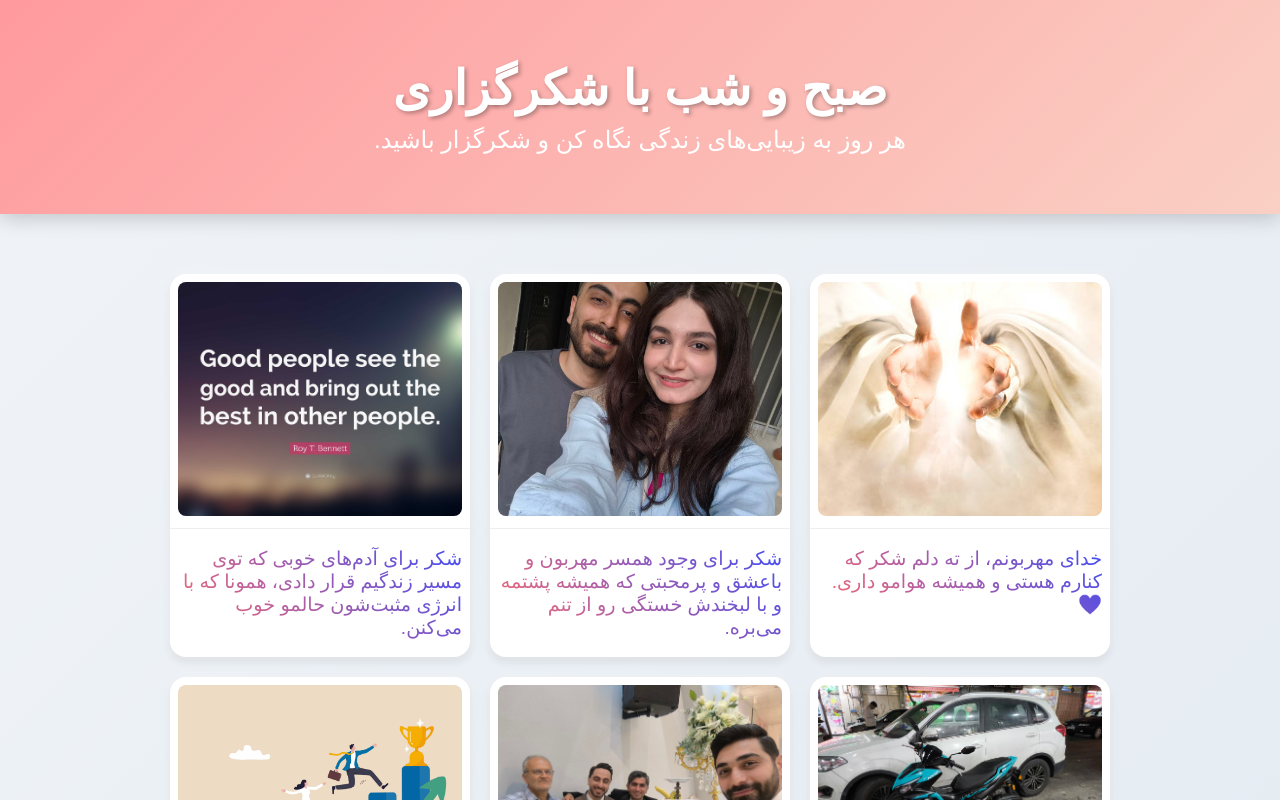
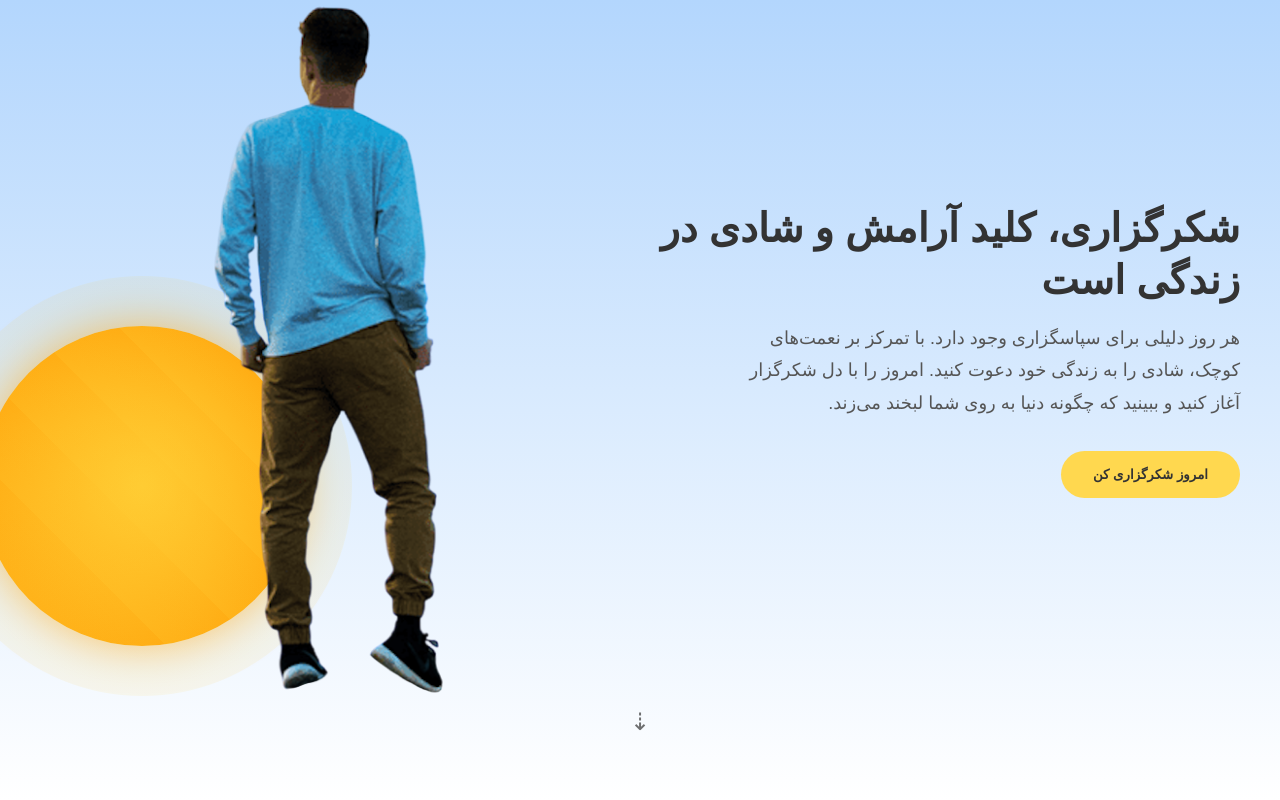
Before and after one commit to sob-hon/daily-thanksgiving, a Next.js app: page / in a window 1280 px wide. Shown: the top 800 px of the page. Built offline with nearby package versions, Linux system fonts and the light colour scheme.

Commit message:
feat: update hero section and add animation

```diff
--- a/src/app/page.tsx
+++ b/src/app/page.tsx
@@ -160,7 +160,7 @@ export default function Home() {
   return (
     <div className={styles.pageContainer}>
       <Hero />
-      <div className={styles.cardContainer}>
+      <div className={styles.cardContainer} id="cards-section">
         {cardData.map((card) => (
           <Card
             key={card.id}
--- a/src/components/card/card.module.css
+++ b/src/components/card/card.module.css
@@ -1,4 +1,5 @@
 /* components/Card.module.css */
+
 .card {
   background-color: #ffffff;
   border-radius: 16px;
--- a/src/components/hero/hero.module.css
+++ b/src/components/hero/hero.module.css
@@ -1,4 +1,4 @@
-/* app/hero/hero.module.css */
+/* app/hero/hero.module.css
 .hero {
   text-align: center;
   padding: 60px 20px;
@@ -19,4 +19,240 @@
   font-size: 1.5rem;
   margin-top: 10px;
   font-family: 'Vazir', sans-serif;
+} */
+
+/* HeroSection.module.css
+.section {
+  position: relative;
+  height: 100vh;
+  width: 100%;
+  overflow: hidden;
+  font-family: 'Vazir', sans-serif;
 }
+
+.background {
+  position: absolute;
+  top: 0;
+  right: 0;
+  bottom: 0;
+  left: 0;
+  background: linear-gradient(135deg, #4299e1, #9f7aea);
+  opacity: 0.8;
+  animation: zoomBg 10s infinite;
+}
+
+@keyframes zoomBg {
+  0% {
+    transform: scale(1);
+  }
+  50% {
+    transform: scale(1.05);
+  }
+  100% {
+    transform: scale(1);
+  }
+}
+
+.content {
+  position: relative;
+  z-index: 10;
+  display: flex;
+  flex-direction: column;
+  align-items: center;
+  justify-content: center;
+  height: 100%;
+  text-align: center;
+  padding: 0 16px;
+}
+
+.title {
+  font-size: 2.5rem;
+  font-weight: bold;
+  color: #ffffff;
+  margin-bottom: 16px;
+}
+
+.subtitle {
+  font-size: 1.25rem;
+  color: #e2e8f0;
+  margin-bottom: 32px;
+  max-width: 640px;
+}
+
+.button {
+  padding: 16px 32px;
+  background-color: #ffffff;
+  color: #3182ce;
+  font-weight: 600;
+  border: none;
+  border-radius: 9999px;
+  box-shadow: 0 2px 4px rgba(0, 0, 0, 0.1);
+  cursor: pointer;
+  transition: background-color 0.3s ease;
+  font-family: 'Vazir', sans-serif;
+}
+
+.button:hover {
+  background-color: #f7fafc;
+}
+
+
+@media (min-width: 768px) {
+  .title {
+    font-size: 3.5rem;
+  }
+  .subtitle {
+    font-size: 1.5rem;
+  }
+} */
+
+/* HeroSection.module.css */
+
+.section {
+  position: relative;
+  width: 100%;
+  height: 100vh;
+  background: linear-gradient(
+    180deg,
+    #b3d6fd 0%,
+    #ffffff 100%
+  ); /* Light blue to white gradient */
+  overflow: hidden; /* Ensures circle or image doesn't overflow */
+  display: flex;
+  align-items: center;
+  justify-content: center;
+  padding: 0 2rem;
+}
+
+.container {
+  position: relative;
+  max-width: 1200px;
+  width: 100%;
+  display: flex;
+  align-items: center;
+  justify-content: space-between;
+  margin-top: -100px;
+  gap: 2rem;
+}
+
+.textWrapper {
+  flex: 1;
+  direction: rtl; /* Right-to-left text for Persian */
+}
+
+.title {
+  font-size: 2.5rem;
+  font-weight: 700;
+  color: #333;
+  margin-bottom: 1rem;
+  line-height: 1.3;
+}
+
+.subtitle {
+  font-size: 1.125rem;
+  color: #555;
+  margin-bottom: 2rem;
+  line-height: 1.8;
+  max-width: 500px;
+}
+
+.ctaButton {
+  padding: 1rem 2rem;
+  background-color: #ffd84f;
+  color: #333;
+  font-weight: 600;
+  border: none;
+  border-radius: 9999px;
+  cursor: pointer;
+  transition: background-color 0.3s ease;
+}
+
+.ctaButton:hover {
+  background-color: #ffcd3b;
+}
+
+.manWrapper {
+  position: relative;
+  flex: 1;
+  display: flex;
+  justify-content: center;
+  align-items: flex-end;
+}
+
+.manImage {
+  position: relative;
+  width: 280px;
+  height: auto;
+  z-index: 2; /* Ensure the man is above the circle */
+}
+
+.circle-1 {
+  position: absolute;
+  bottom: 0;
+  right: 50%;
+  transform: translateX(50%);
+  width: 720px;
+  height: 420px;
+  background-color: #ffe866; /* Bright yellowish circle */
+  border-radius: 50%;
+  z-index: 1;
+}
+
+.circle {
+  position: absolute;
+  width: 320px;
+  height: 320px;
+  background: radial-gradient(circle, #ffcc33, #ff9900);
+  border-radius: 50%;
+  box-shadow: 0 0 40px rgba(255, 153, 0, 0.5); /* Soft glow effect */
+  bottom: 10%;
+  left: -10%;
+  z-index: 2;
+}
+
+/* Sun rays effect */
+.circle::before {
+  content: "";
+  position: absolute;
+  width: 420px;
+  height: 420px;
+  background: radial-gradient(
+    rgba(255, 204, 51, 0.3),
+    rgba(255, 153, 0, 0)
+  );
+  border-radius: 50%;
+  top: -50px;
+  left: -50px;
+  z-index: 1;
+}
+
+.circle::after {
+  content: "";
+  position: absolute;
+  width: 100%;
+  height: 100%;
+  background: repeating-linear-gradient(
+    0deg,
+    rgba(255, 204, 51, 0.4) 0%,
+    rgba(255, 204, 51, 0) 20%
+  );
+  border-radius: 50%;
+  transform: rotate(45deg);
+  opacity: 0.5;
+  z-index: 0;
+}
+
+
+.scrollIcon {
+  position: absolute;
+  bottom: 4rem;
+  font-size: 1.5rem;
+  color: #333;
+  opacity: 0.7;
+  cursor: pointer;
+  transition: opacity 0.3s;
+}
+
+.scrollIcon:hover {
+  opacity: 1;
+}
--- a/src/components/hero/index.tsx
+++ b/src/components/hero/index.tsx
@@ -1,13 +1,138 @@
+// "use client";
+// import { motion } from "framer-motion";
+// import styles from "./hero.module.css";
+
+// const Hero = () => {
+//   const scrollToCards = () => {
+//     const cardsSection = document.getElementById("cards-section");
+//     if (cardsSection) {
+//       cardsSection.scrollIntoView({ behavior: "smooth" });
+//     }
+//   };
+
+//   return (
+//     <section className={styles.section}>
+//       {/* Background overlay */}
+//       <div className={styles.background}></div>
+
+//       {/* Content container */}
+//       <div className={styles.content}>
+//         <motion.h1
+//           className={styles.title}
+//           initial={{ opacity: 0, y: -50 }}
+//           animate={{ opacity: 1, y: 0 }}
+//           transition={{ duration: 1 }}
+//         >
+//           هر روز سپاسگزار باش
+//         </motion.h1>
+//         <motion.p
+//           className={styles.subtitle}
+//           initial={{ opacity: 0 }}
+//           animate={{ opacity: 1 }}
+//           transition={{ delay: 0.5, duration: 1 }}
+//         >
+//           با قدردانی از کوچک‌ترین نعمت‌ها، هر روز را جشن بگیر
+//         </motion.p>
+//         <motion.button
+//           className={styles.button}
+//           whileHover={{ scale: 1.05 }}
+//           onClick={scrollToCards}
+//         >
+//           امروز شروع کن
+//         </motion.button>
+//       </div>
+//     </section>
+//   );
+// };
+
+// export default Hero;
+
+// import styles from "./hero.module.css";
+// import { FC } from "react";
+
+// const Hero: FC = () => {
+//   return (
+//     <section className={styles.hero}>
+//       <h1 className={styles.heroTitle}>صبح و شب با شکرگزاری</h1>
+//       <p className={styles.heroSubtitle}>
+//         هر روز به زیبایی‌های زندگی نگاه کن و شکرگزار باشید.
+//       </p>
+//     </section>
+//   );
+// };
+
+// export default Hero;
+"use client";
+import { FC } from "react";
+import Image from "next/image";
+import { motion } from "framer-motion";
 import styles from "./hero.module.css";
-import { FC } from "react";
 
 const Hero: FC = () => {
+  const handleScrollDown = () => {
+    const element = document.getElementById("cards-section");
+    if (element) {
+      element.scrollIntoView({ behavior: "smooth" });
+    }
+  };
+
   return (
-    <section className={styles.hero}>
-      <h1 className={styles.heroTitle}>صبح و شب با شکرگزاری</h1>
-      <p className={styles.heroSubtitle}>
-        هر روز به زیبایی‌های زندگی نگاه کن و شکرگزار باشید.
-      </p>
+    <section className={styles.section}>
+      <div className={styles.container}>
+        {/* سمت راست: متن */}
+        <div className={styles.textWrapper}>
+          <motion.h1
+            className={styles.title}
+            initial={{ opacity: 0, y: -30 }}
+            animate={{ opacity: 1, y: 0 }}
+            transition={{ duration: 1 }}
+          >
+            شکرگزاری، کلید آرامش و شادی در زندگی است
+          </motion.h1>
+
+          <motion.p
+            className={styles.subtitle}
+            initial={{ opacity: 0 }}
+            animate={{ opacity: 1 }}
+            transition={{ delay: 0.5, duration: 1 }}
+          >
+            هر روز دلیلی برای سپاسگزاری وجود دارد. با تمرکز بر نعمت‌های کوچک،
+            شادی را به زندگی خود دعوت کنید. امروز را با دل شکرگزار آغاز کنید و
+            ببینید که چگونه دنیا به روی شما لبخند می‌زند.
+          </motion.p>
+
+          <motion.button
+            className={styles.ctaButton}
+            whileHover={{ scale: 1.05 }}
+            transition={{ duration: 0.3 }}
+            onClick={handleScrollDown}
+          >
+            امروز شکرگزاری کن
+          </motion.button>
+        </div>
+
+        {/* سمت چپ: تصویر */}
+        <div className={styles.manWrapper}>
+          <div className={styles.circle}></div>
+          <Image
+            src="/images/grateful-man.png"
+            alt="مردی در حال شکرگزاری"
+            width={280}
+            height={450}
+            className={styles.manImage}
+            priority
+          />
+        </div>
+      </div>
+
+      {/* آیکون اسکرول */}
+      <motion.div
+        className={styles.scrollIcon}
+        onClick={handleScrollDown}
+        whileHover={{ scale: 1.2 }}
+      >
+        &#8675; {/* پیکان رو به پایین */}
+      </motion.div>
     </section>
   );
 };
```
Also changed, not shown: package.json (+5 -4 lines), public/images/grateful-man.png (added), 1 other file (tests, documents, lock files or other folders).
